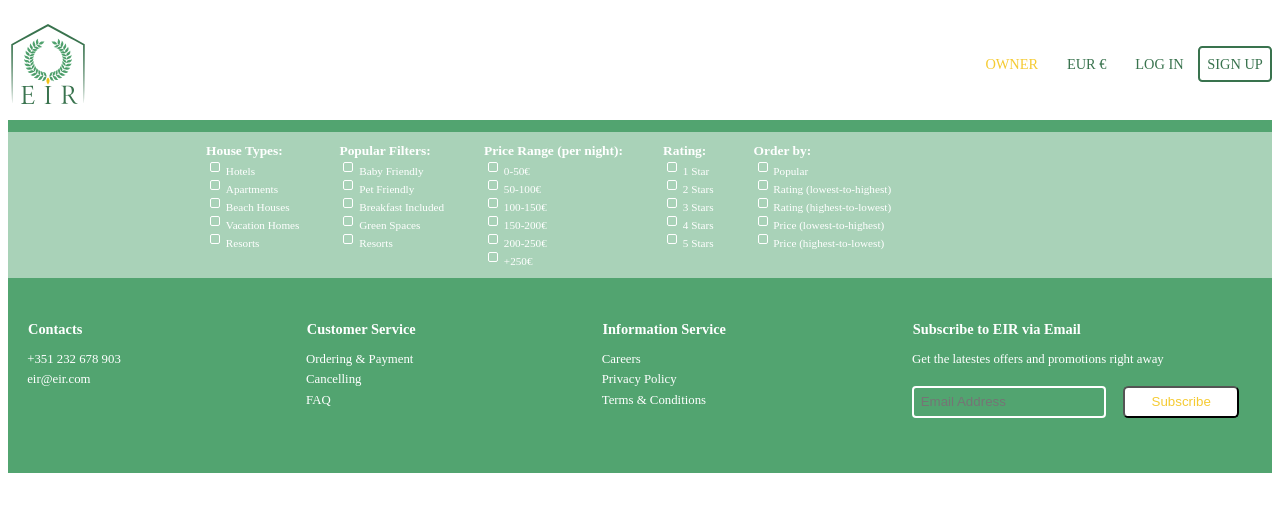
After one commit to andrefmrocha/Eir, a PHP site: page /pages/list_houses.php in a window 1280 px wide. The commit adds this page. Shown: the top 512 px of the page. Run offline with PHP 8.4, Linux system fonts and the light colour scheme; data comes from the database, SQL or seed files in the repository.

Commit message:
Added filters section

```diff
--- /dev/null
+++ b/pages/list_houses.php
@@ -0,0 +1,140 @@
+<?php
+include_once('../templates/common.php');
+drawHeader();
+?>
+<section id="filters">
+    <div>
+        <ul>
+            <li>
+                House Types:
+            </li>
+            <li>
+                <input id="hotels" type="checkbox">
+                <label for="hotels">Hotels</label>
+            </li>
+            <li>
+                <input id="apartments" type="checkbox">
+                <label for="apartments">Apartments</label>
+            </li>
+            <li>
+                <input id="beach-houses" type="checkbox">
+                <label for="beach-houses">Beach Houses</label>
+            </li>
+            <li>
+                <input id="vacation-homes" type="checkbox">
+                <label for="vacation-homes">Vacation Homes</label>
+            </li>
+            <li>
+                <input id="resorts" type="checkbox">
+                <label for="resorts">Resorts</label>
+            </li>
+        </ul>
+        <ul>
+            <li>
+                Popular Filters:
+            </li>
+            <li>
+                <input id="baby-friendly" type="checkbox">
+                <label for="baby-friendly">Baby Friendly</label>
+            </li>
+            <li>
+                <input id="pet-friendly" type="checkbox">
+                <label for="pet-friendly">Pet Friendly</label>
+            </li>
+            <li>
+                <input id="breakfast-included" type="checkbox">
+                <label for="breakfast-included">Breakfast Included</label>
+            </li>
+            <li>
+                <input id="green-spaces" type="checkbox">
+                <label for="green-spaces">Green Spaces</label>
+            </li>
+            <li>
+                <input id="resorts" type="checkbox">
+                <label for="resorts">Resorts</label>
+            </li>
+        </ul>
+        <ul>
+            <li>
+                Price Range (per night):
+            </li>
+            <li>
+                <input id="0-50" type="checkbox">
+                <label for="0-50">0-50€</label>
+            </li>
+            <li>
+                <input id="50-100" type="checkbox">
+                <label for="50-100">50-100€</label>
+            </li>
+            <li>
+                <input id="100-150" type="checkbox">
+                <label for="100-150">100-150€</label>
+            </li>
+            <li>
+                <input id="150-200" type="checkbox">
+                <label for="150-200">150-200€</label>
+            </li>
+            <li>
+                <input id="200-250" type="checkbox">
+                <label for="200-250">200-250€</label>
+            </li>
+            <li>
+                <input id="250-plus" type="checkbox">
+                <label for="250-plug">+250€</label>
+            </li>
+        </ul>
+        <ul>
+            <li>
+                Rating:
+            </li>
+            <li>
+                <input id="1-star" type="checkbox">
+                <label for="1-star">1 Star</label>
+            </li>
+            <li>
+                <input id="2-star" type="checkbox">
+                <label for="2-star">2 Stars</label>
+            </li>
+            <li>
+                <input id="3-star" type="checkbox">
+                <label for="3-star">3 Stars</label>
+            </li>
+            <li>
+                <input id="4-star" type="checkbox">
+                <label for="4-star">4 Stars</label>
+            </li>
+            <li>
+                <input id="5-star" type="checkbox">
+                <label for="5-star">5 Stars</label>
+            </li>
+        </ul>
+        <ul>
+            <li>
+                Order by:
+            </li>
+            <li>
+                <input id="popular" type="checkbox">
+                <label for="popular">Popular</label>
+            </li>
+            <li>
+                <input id="rating-lowest" type="checkbox">
+                <label for="rating-lowest">Rating (lowest-to-highest)</label>
+            </li>
+            <li>
+                <input id="rating-highest" type="checkbox">
+                <label for="rating-highest">Rating (highest-to-lowest)</label>
+            </li>
+            <li>
+                <input id="price-lowest" type="checkbox">
+                <label for="price-lowest">Price (lowest-to-highest)</label>
+            </li>
+            <li>
+                <input id="price-highest" type="checkbox">
+                <label for="price-highest">Price (highest-to-lowest)</label>
+            </li>
+        </ul>
+    </div>
+</section>
+<?php
+drawFooter();
+?>
--- a/styles/style.css
+++ b/styles/style.css
@@ -3,6 +3,7 @@
   --background-color: #ffffff;
   --gold-color: #f5cb33;
   --accent-color: #39734e;
+  --primary-variant: #a9d2b8;
 }
 
 nav {
@@ -38,7 +39,7 @@ a {
   color: inherit;
 }
 
-nav div{
+nav div {
   display: none;
 }
 
@@ -85,11 +86,11 @@ footer li:first-child {
 }
 
 #subscribe {
-    color: var(--gold-color);
-    background-color: white;
-    padding: 0.5em 2em;
-    border-radius: 0.4em;
-    margin: 1em;
+  color: var(--gold-color);
+  background-color: white;
+  padding: 0.5em 2em;
+  border-radius: 0.4em;
+  margin: 1em;
 }
 
 #mainpage-img {
@@ -121,11 +122,11 @@ footer li:first-child {
   color: var(--primary-color);
 }
 
-#mainpage-section{
+#mainpage-section {
   min-height: 80vh;
 }
 
-.card div{
+.card div {
   margin: 0.5em auto;
 }
 
@@ -142,17 +143,60 @@ footer li:first-child {
   margin-top: 0.3em;
 }
 
-.card #submit{
+.card #submit {
   background-color: var(--primary-color);
   border: 0;
   padding: 0.8em 2em;
   font-size: 0.8em;
 }
 
-div#dates{
+div#dates {
   display: flex;
 }
-div#dates label > input{
+div#dates label > input {
   display: inline-block;
   width: 50%;
 }
+
+#filters {
+  background-color: var(--primary-variant);
+  color: var(--background-color);
+  font-size: 0.7em;
+}
+
+#filters div{
+  display: flex;
+  flex-wrap: wrap;
+  margin: auto;
+  width: 75%;
+}
+
+#filters ul li:first-child {
+  font-size: 1.2em;
+  font-weight: bold;
+}
+
+#filters li {
+  display: block;
+}
+
+#filters li input {
+  -webkit-appearance: none;
+  -moz-appearance: none;
+  -o-appearance: none;
+  appearance: none;
+  border: 1px solid var(--background-color);
+  padding: 0.3em;
+  border-radius: 20%;
+  transition-duration: 0.3s;
+  background-color: var(--primary-variant);
+}
+
+#filters li input:checked{
+  background-color: var(--background-color);
+}
+
+#filters li label {
+  display: inline-block;
+  height: 100%;
+}
--- a/templates/common.php
+++ b/templates/common.php
@@ -7,16 +7,16 @@ function drawHeader()
     <head>
         <meta charset="UTF-8">
         <meta name="viewport" content="width=device-width, initial-scale=1.0">
-        <script src="/js/houses.js" type="module"></script>
-        <script src="/js/hamburguer.js" type="module"></script>
-        <link href="styles/style.css" rel="stylesheet">
-        <link href="styles/responsive.css" rel="stylesheet">
+        <script src="../js/houses.js" type="module"></script>
+        <script src="../js/hamburguer.js" type="module"></script>
+        <link href="../styles/style.css" rel="stylesheet">
+        <link href="../styles/responsive.css" rel="stylesheet">
         <title>Eir</title>
     </head>
 
     <body>
         <nav>
-            <img src="assets/logo.svg" alt="Eir logo">
+            <img src="../assets/logo.svg" alt="Eir logo">
             <div>☰</div>
             <ul>
                 <li>
```
Also changed, not shown: other parts of templates/common.php (+0 -50 lines), index.php (+3 -4 lines), pages/main_page.php (added, +54 -0 lines).
